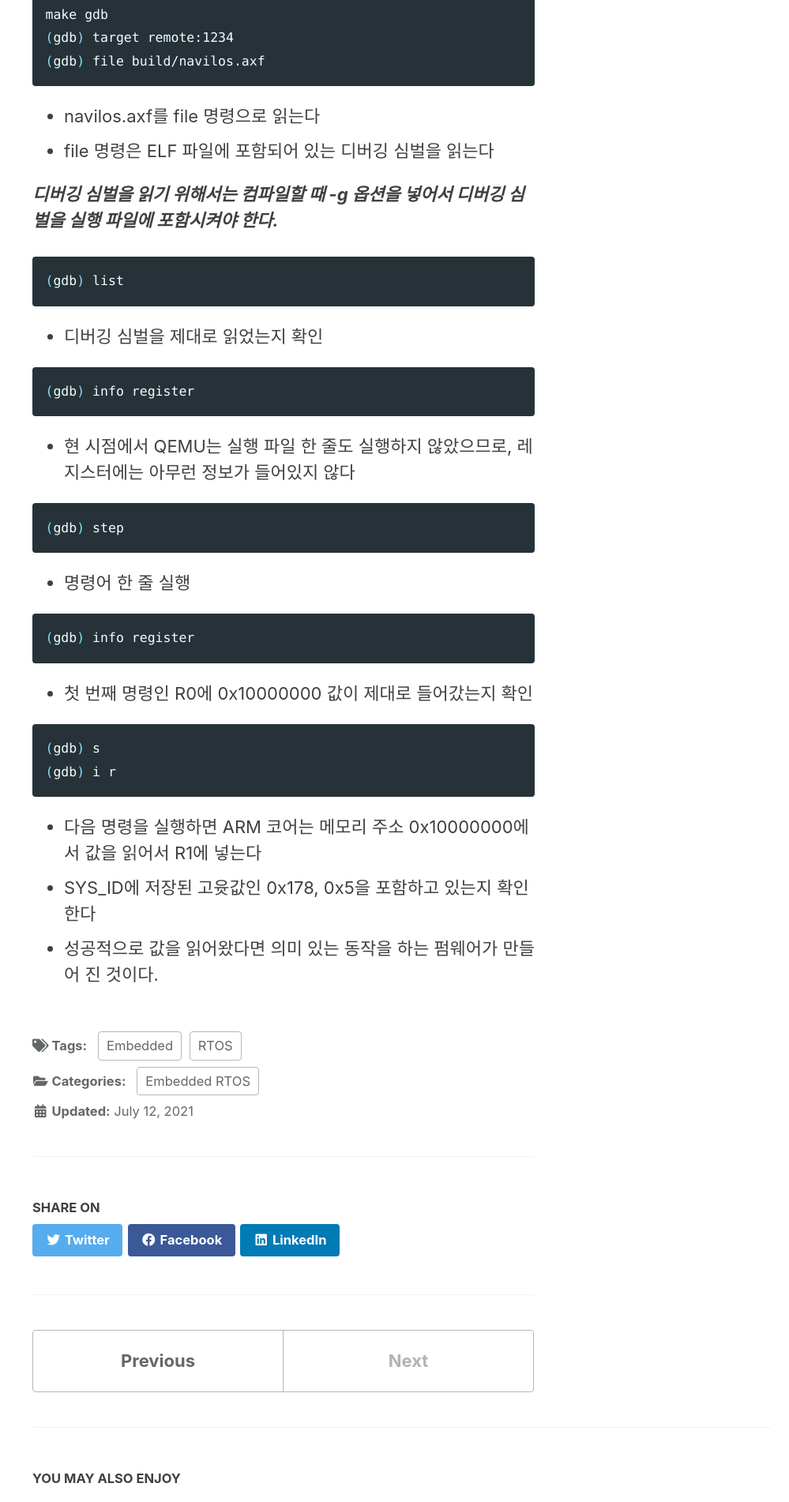
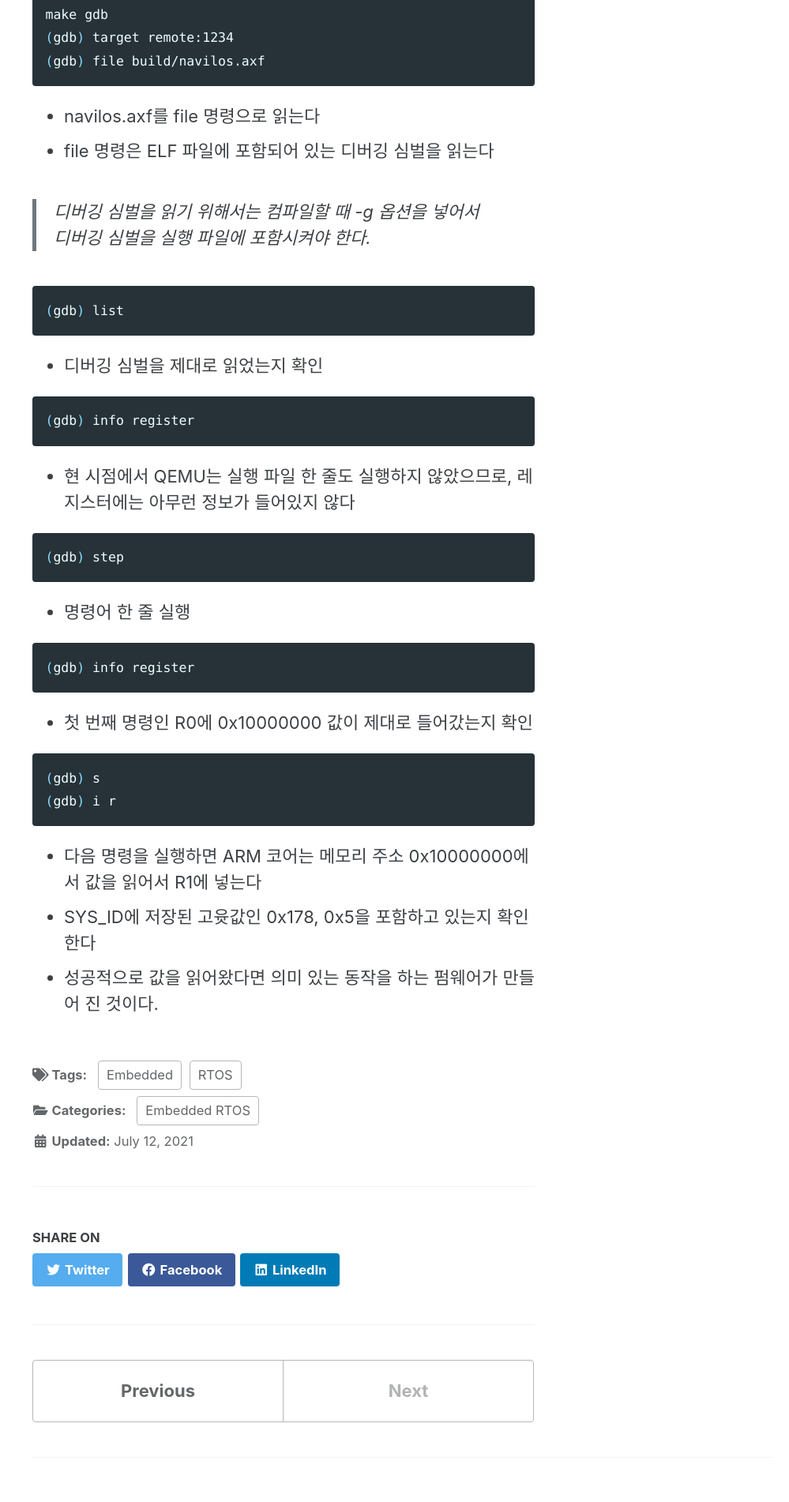
Before and after one commit to SangukisMe/SangukisMe.github.io, a Jekyll site: the page built from _posts/2021-07-12-일단 시작하기(2).md, in a window 1280 px wide. Shown: the part 3907-5809 px from the top of the page at 79% size, without its empty margins (281-1280 px from the left). Built offline with Jekyll 4.4.1, drawn with Linux system fonts in a browser that asks for light colours; cached includes are drawn as plain includes.

````diff
--- a/_posts/2021-07-12-일단 시작하기(2).md
+++ b/_posts/2021-07-12-일단 시작하기(2).md
@@ -132,7 +132,7 @@ make gdb
 - navilos.axf를 file 명령으로 읽는다
 - file 명령은 ELF 파일에 포함되어 있는 디버깅 심벌을 읽는다
 
-***디버깅 심벌을 읽기 위해서는 컴파일할 때 -g 옵션을 넣어서 디버깅 심벌을 실행 파일에 포함시켜야 한다.***
+> 디버깅 심벌을 읽기 위해서는 컴파일할 때 -g 옵션을 넣어서 디버깅 심벌을 실행 파일에 포함시켜야 한다.
 
 ```bash
 (gdb) list
````
Also changed, not shown: _posts/2021-07-12-일단 시작하기(1).md (+1 -1 lines).
